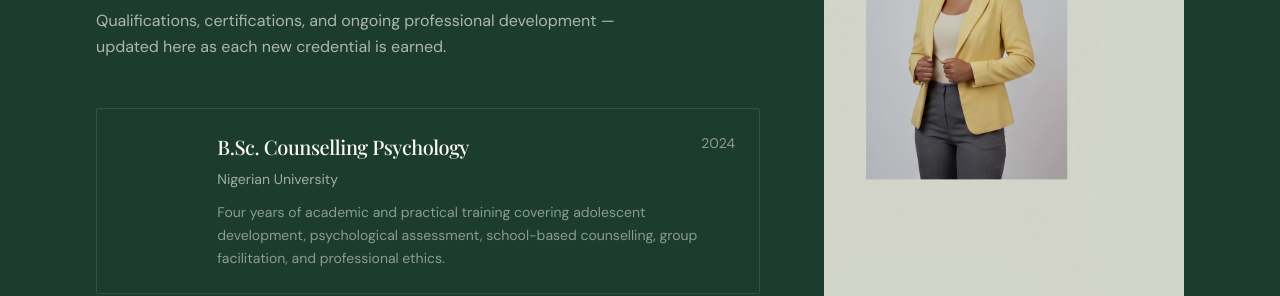
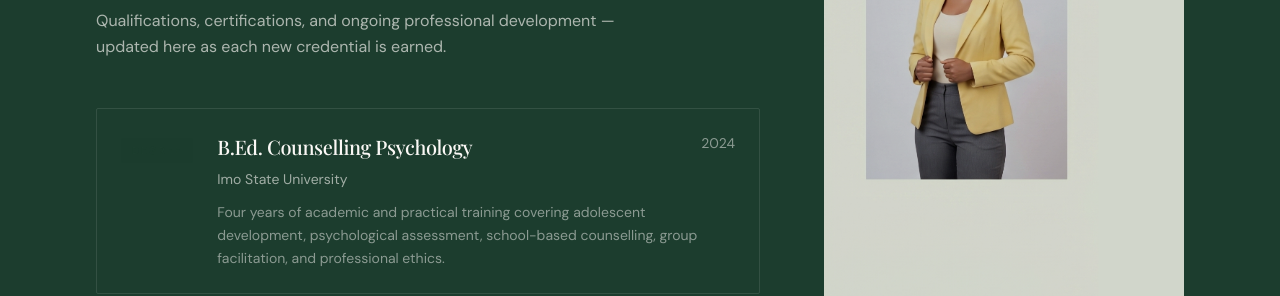
Before and after one commit to Gracechinelo/amuche-portfolio, a Next.js app: page / in a window 1280 px wide. Shown: the part 6920-7216 px from the top of the page. Built offline with nearby package versions, Linux system fonts and the light colour scheme.

Commit message:
Update education.ts

```diff
--- a/data/education.ts
+++ b/data/education.ts
@@ -20,8 +20,8 @@
   {
     id: 1,
     type: 'degree',
-    title: 'B.Sc. Counselling Psychology',
-    institution: 'Nigerian University',
+    title: 'B.Ed. Counselling Psychology',
+    institution: 'Imo State University',
     year: '2024',
     description:
       'Four years of academic and practical training covering adolescent development, psychological assessment, school-based counselling, group facilitation, and professional ethics.',
```
